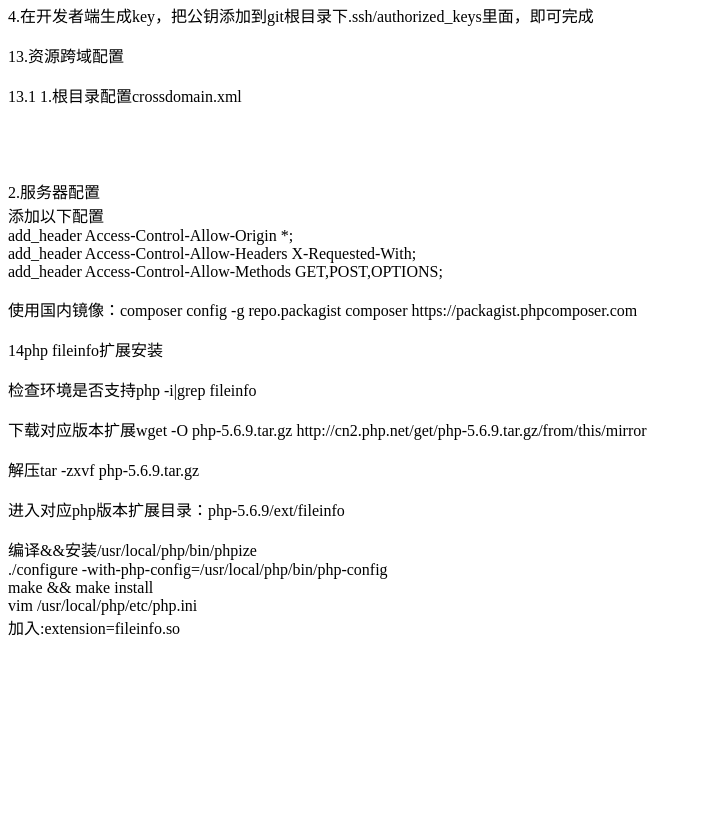
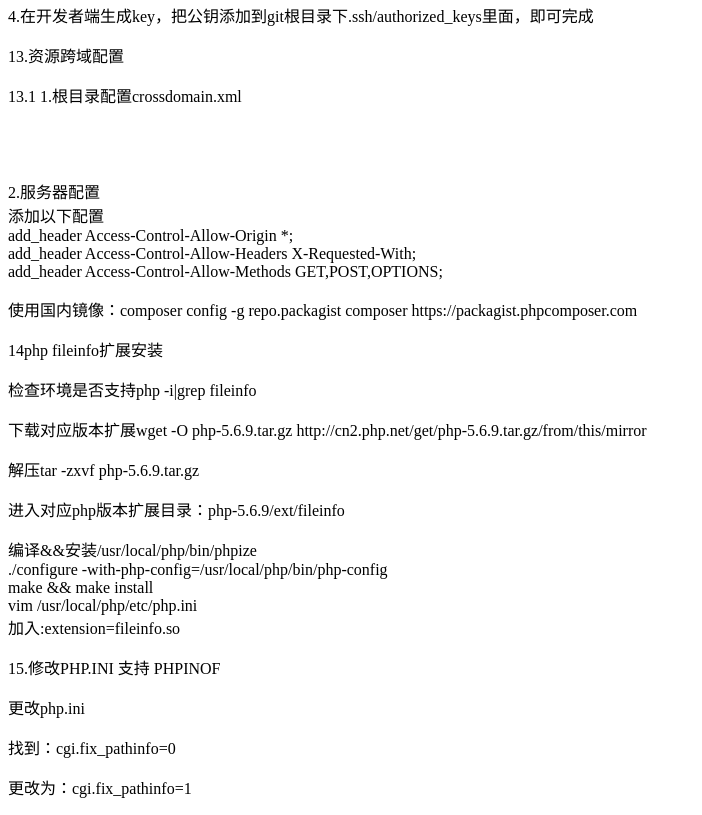
Before and after one commit to 13711778726/learning, a plain HTML site: page index.html in a window 1280 px wide. Shown: the part 4413-5228 px from the top of the page, without its empty margins (0-702 px from the left). Before the commit the page ends 5068 px from the top, so only its background shows below. Drawn offline with Linux system fonts and the light colour scheme.

Commit message:
Update index.html

```diff
--- a/index.html
+++ b/index.html
@@ -179,5 +179,9 @@ IdentityFile ~/.ssh/github</p>
 	vim /usr/local/php/etc/php.ini<br>
 	加入:extension=fileinfo.so<br>
  </p>
+<p>15.修改PHP.INI 支持 PHPINOF</p>
+<p>更改php.ini</p>
+<p>找到：cgi.fix_pathinfo=0</p>
+<p>更改为：cgi.fix_pathinfo=1</p>
 </body>
 </html>
```
